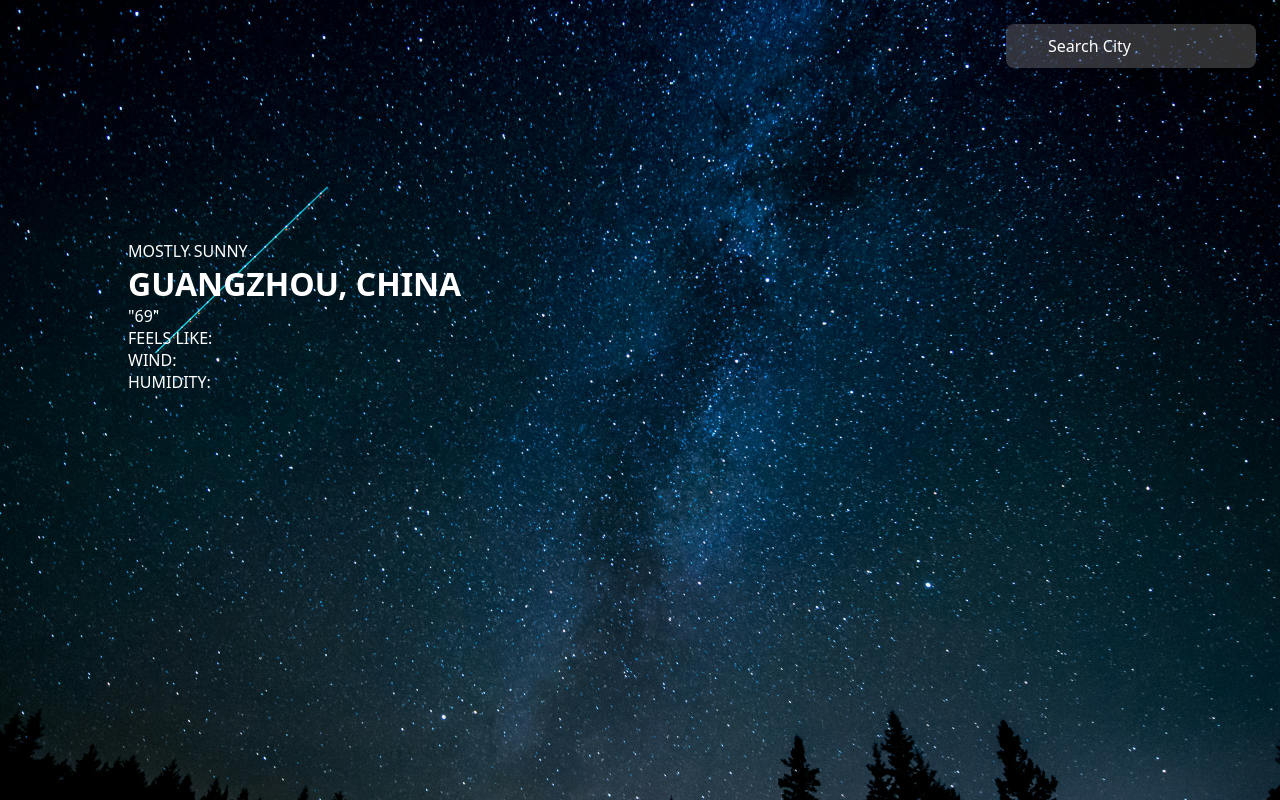
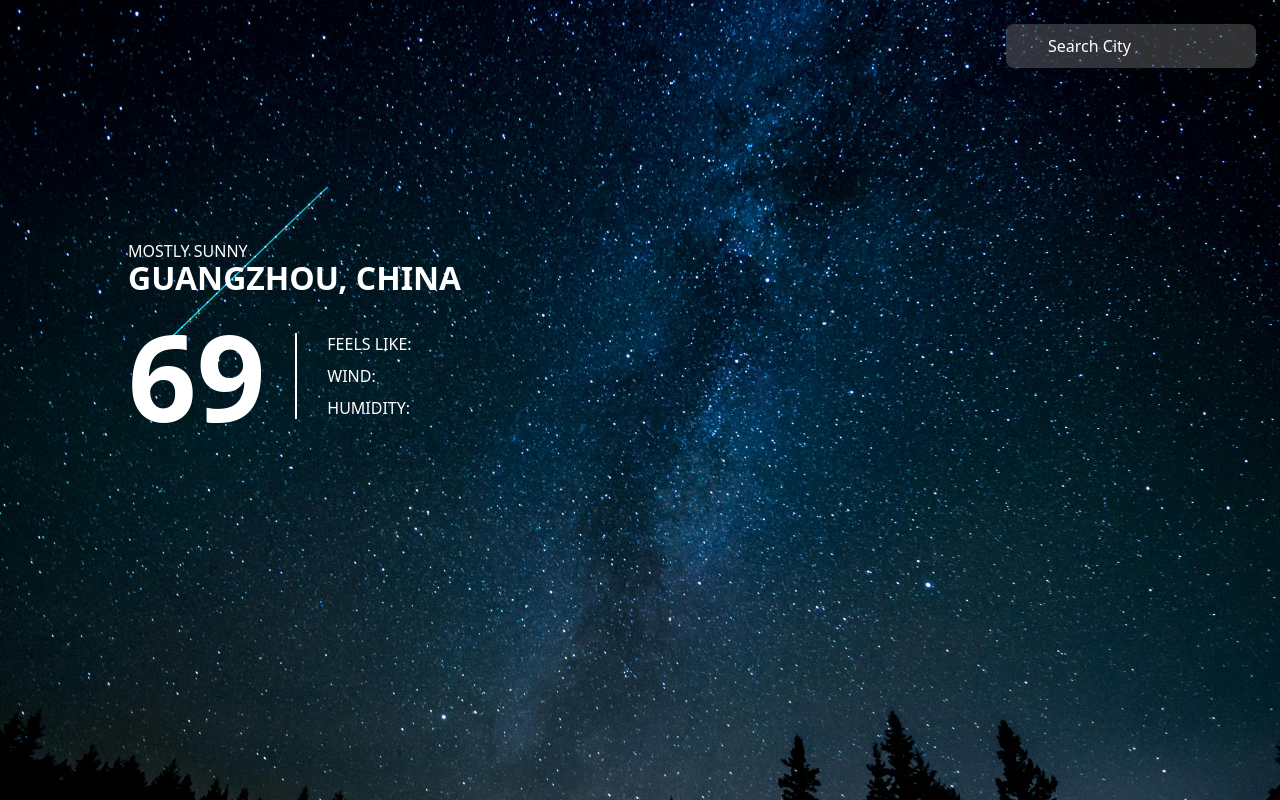
Before and after one commit to GarrettAudet/Weather-App, a plain HTML site: page dist/index.html in a window 1280 px wide. Drawn offline with Linux system fonts and the light colour scheme.

Commit message:
Added styling for weather display

```diff
--- a/dist/index.html
+++ b/dist/index.html
@@ -21,13 +21,13 @@
             <div class="main-weather-display">
                 <p>MOSTLY SUNNY</p>
                 <h1>GUANGZHOU, CHINA</h1>
-                <div class="main-characteristics">
-                    <span class="degrees">
-                        "69"
-                    </span>
-                    <p>FEELS LIKE: </p>
-                    <p>WIND: </p>
-                    <p>HUMIDITY: </p>
+                <div class="main-characteristics flex align-items">
+                    <span class="degrees">69</span>
+                    <div class="weather-content flex column">
+                        <p>FEELS LIKE: </p>
+                        <p>WIND: </p>
+                        <p>HUMIDITY: </p>
+                    </div>
                 </div>
             </div>
         </div>
--- a/src/styles.css
+++ b/src/styles.css
@@ -3,6 +3,7 @@
     --search-background-color: rgba(163, 163, 163, 0.3);
     --search-color: white;
     --search-error: #FF1B1C;
+    --gap-between: 30px;
 }
 
 /* Utility Classes */
@@ -77,6 +78,7 @@ input {
 /* Weather Details */
 .main-weather-display-container {
     flex-grow: 1;
+
 }
 
 .main-weather-display {
@@ -85,3 +87,23 @@ input {
     left: 10%;
     color: var(--search-color);
 }
+
+.main-weather-display h1 {
+    line-height: 1;
+}
+
+.degrees {
+    font-size: 7.5rem;
+    font-weight: bold;
+}
+
+.main-characteristics {
+    gap: var(--gap-between);
+}
+
+.weather-content {
+    padding-left: var(--gap-between);
+    border-left: 2px solid white;
+    font-weight: 300;
+    gap: 10px;
+}
```
